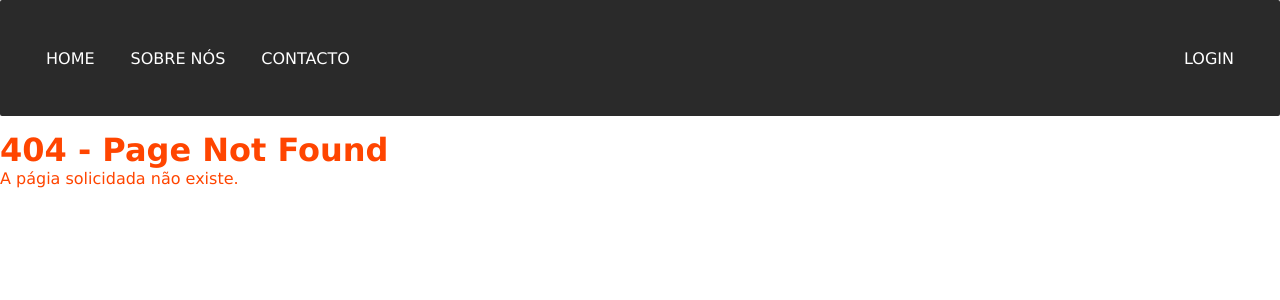
After one commit to Bianca-L-Carvalho/Employee-Management-App, a PHP site: the page made by TEMPLATES/page_not_found.php in a window 1280 px wide. The commit adds this page. Shown: the top 300 px of the page. Run offline with PHP 8.4, Linux system fonts and the light colour scheme; the template is opened without the code that fills it, so the values that code supplies are empty; some libraries are stand-ins or nearby versions.

Commit message:
correction on  page-not-found class

```diff
--- /dev/null
+++ b/TEMPLATES/page_not_found.php
@@ -0,0 +1,4 @@
+<div class="page page-not-found">
+    <h1>404 - Page Not Found</h1>
+    <p>A págia solicidada não existe.</p>
+</div>
--- a/public/css/style.css
+++ b/public/css/style.css
@@ -109,7 +109,8 @@ input::placeholder {
     border: 2px solid orangered;
 }
 
-input:focus, select:focus {
+input:focus,
+select:focus {
     box-shadow: 0 0 0 0;
     border: 0 none;
     outline: 0;
@@ -128,5 +129,10 @@ input:focus, select:focus {
 }
 
 .form-wrapper button:hover {
-background-color: orangered;
+    background-color: orangered;
 }
+
+.page-not-found {
+    margin-top: 15px;
+    color: orangered;
+}
```
